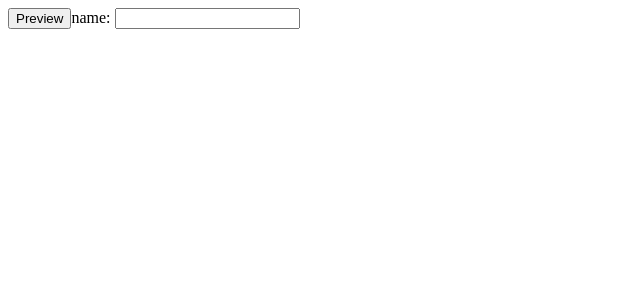
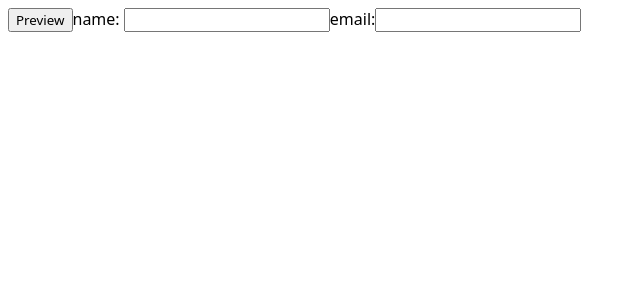
Before and after one commit to eyaldavidszt/cv-builder, a React (Vite) app: page / in a window 1280 px wide. Shown: the top 300 px of the page, without its empty margins (0-640 px from the left). Built offline with nearby package versions, Linux system fonts and the light colour scheme.

Commit message:
Add email input

```diff
--- a/src/components/App.jsx
+++ b/src/components/App.jsx
@@ -3,16 +3,27 @@ import { Personal } from "./Personal";
 import Cv from "./Cv";
 function App() {
   const [cvActive, setCvActive] = useState(false);
-  const [nameValue, setValue] = useState("");
-  const handleChange = (e) => {
-    setValue(e.target.value);
+  const [nameValue, setName] = useState("");
+  const [emailValue, setEmail] = useState("");
+
+  const handleChangeName = (e) => {
+    setName(e.target.value);
+  };
+
+  const handleChangeEmail = (e) => {
+    setEmail(e.target.value);
   };
 
   return (
     <>
       <button onClick={() => setCvActive(!cvActive)}>Preview</button>
-      <Personal handleChange={handleChange} nameValue={nameValue} />
-      {cvActive && <Cv name={nameValue}></Cv>}
+      <Personal
+        handleChangeName={handleChangeName}
+        nameValue={nameValue}
+        handleChangeEmail={handleChangeEmail}
+        emailValue={emailValue}
+      />
+      {cvActive && <Cv name={nameValue} email={emailValue}></Cv>}
     </>
   );
 }
--- a/src/components/Cv.jsx
+++ b/src/components/Cv.jsx
@@ -1,4 +1,9 @@
 /* eslint-disable react/prop-types */
-export default function Cv({ name }) {
-  return <h1>{name}</h1>;
+export default function Cv({ name, email }) {
+  return (
+    <>
+      <h1>{name}</h1>
+      <h2>{email}</h2>
+    </>
+  );
 }
--- a/src/components/Personal.jsx
+++ b/src/components/Personal.jsx
@@ -1,5 +1,10 @@
 /* eslint-disable react/prop-types */
-function Personal({ handleChange, nameValue }) {
+function Personal({
+  handleChangeName,
+  nameValue,
+  handleChangeEmail,
+  emailValue,
+}) {
   return (
     <>
       <label htmlFor="name">name: </label>
@@ -9,7 +14,16 @@ function Personal({ handleChange, nameValue }) {
         name="name"
         autoComplete="off"
         value={nameValue}
-        onChange={handleChange}
+        onChange={handleChangeName}
+      />
+      <label htmlFor="email">email:</label>
+      <input
+        type="email"
+        id="email"
+        name="email"
+        autoComplete="off"
+        value={emailValue}
+        onChange={handleChangeEmail}
       />
     </>
   );
--- a/src/index.css
+++ b/src/index.css
@@ -0,0 +1,4 @@
+* {
+  font-family: system-ui, -apple-system, BlinkMacSystemFont, "Segoe UI", Roboto,
+    Oxygen, Ubuntu, Cantarell, "Open Sans", "Helvetica Neue", sans-serif;
+}
```
